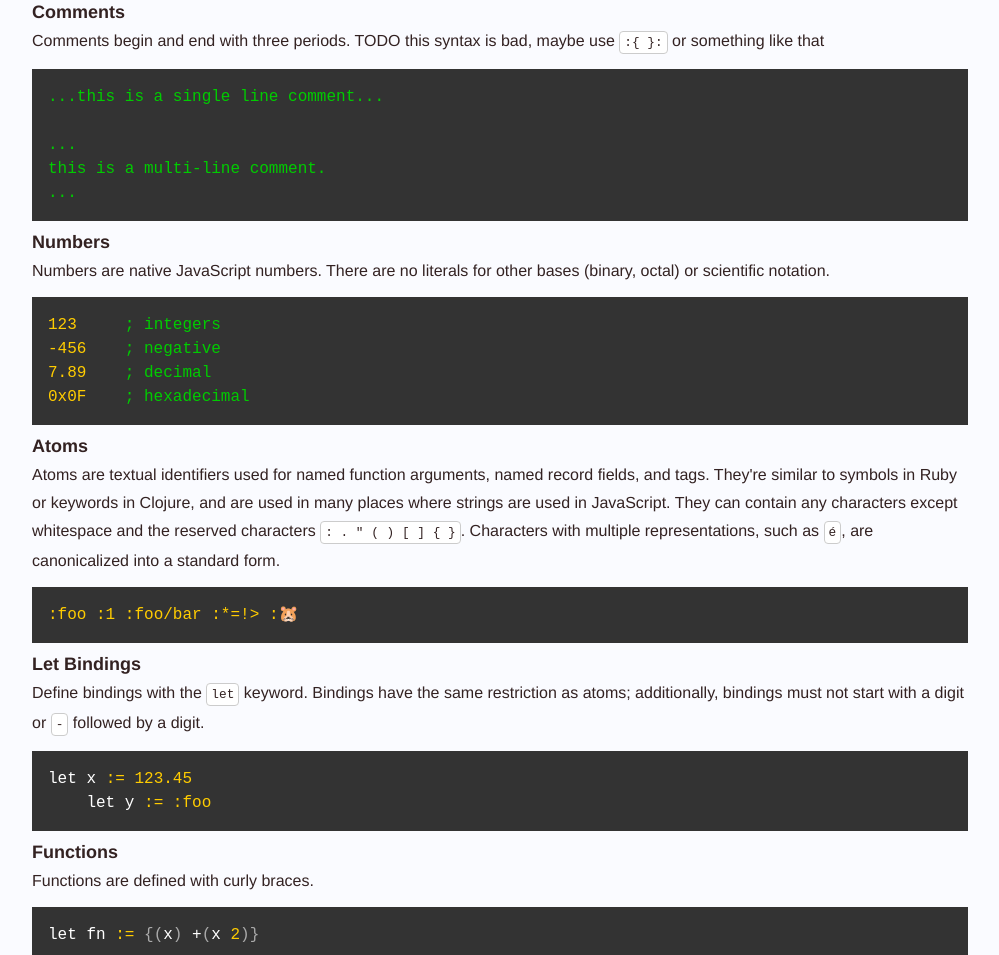
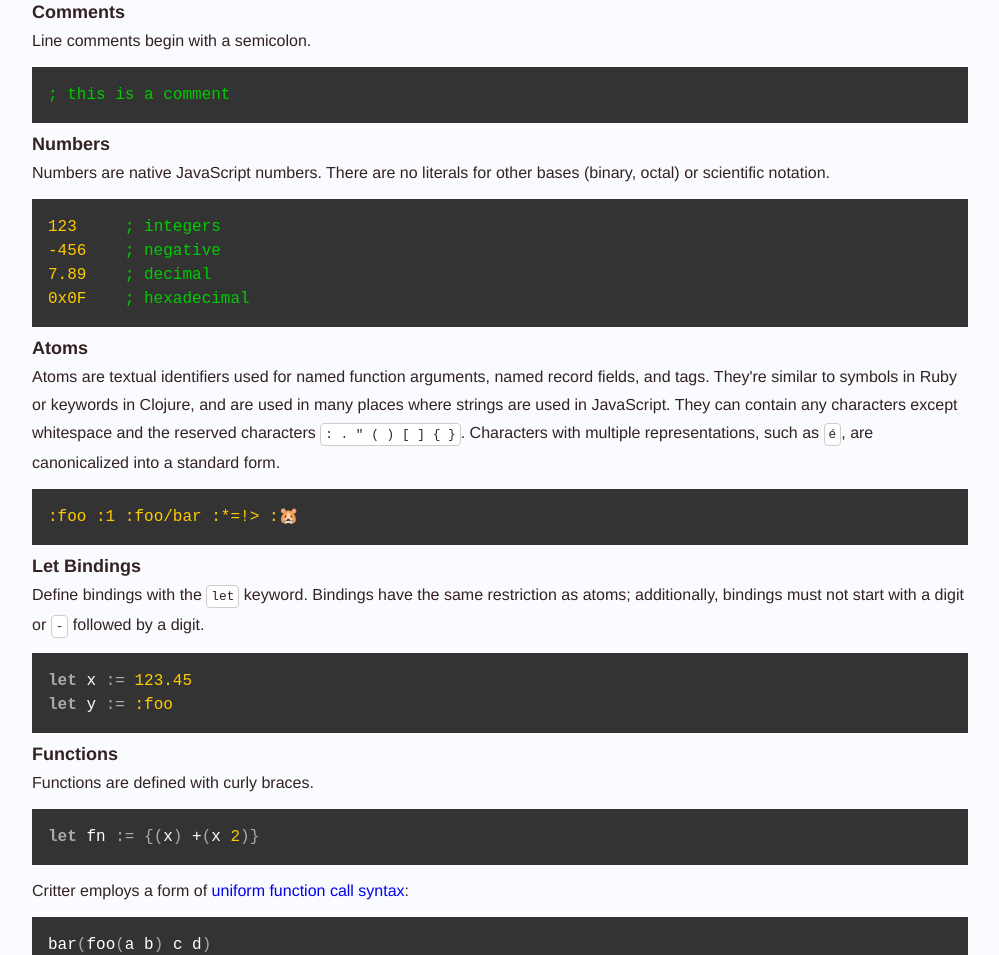
Before and after one commit to modernserf/critter-lang, a website: page docs/index.html in a window 1280 px wide. Shown: the part 1845-2800 px from the top of the page, without its empty margins (140-1139 px from the left). Drawn offline with Linux system fonts and the light colour scheme.

Commit message:
highlighter improvements

```diff
--- a/docs/highlighter.js
+++ b/docs/highlighter.js
@@ -13,21 +13,40 @@ function getHighlightedHTML (text) {
             return '<br/>';
         case 'field_name':
         case 'string':
-        case 'atom':
         case 'comment':
         case 'number':
+            return span(type, raw || value)
+        case 'atom':
+            // hack
+            if (raw === ':=') {
+                return raw
+            } else {
+                return span(type, raw)
+            }
         case 'identifier':
-            return span(type, raw || value)
+            // hack
+            if (['let','do', 'import', 'assert'].includes(value)) {
+                return span('keyword', value)
+            } else {
+                return span(type, value)
+            }
         default:
             return raw || value
         }
     }).join('');
 }
 
+function trimBlock(str) {
+    const indent = str.length - str.trimLeft().length;
+    if (indent === 0) { return str; }
+    const lines = str.split('\n').map((line) => line.substr(indent - 1));
+    return lines.join('\n').trim();
+}
+
 window.addEventListener('DOMContentLoaded', () => {
     const nodes = Array.from(document.querySelectorAll('[data-critter-lang]'))
     nodes.forEach((node) => {
-        const html = getHighlightedHTML(node.textContent.trim())
+        const html = getHighlightedHTML(trimBlock(node.textContent))
         node.innerHTML = html
     })
 })
--- a/docs/index.html
+++ b/docs/index.html
@@ -134,7 +134,6 @@ code {
     white-space: nowrap;
 }
 /* code example styles */
-pre,
 [data-critter-lang] {
    font-family: monospace;
    color: #aaa;
@@ -144,30 +143,27 @@ pre,
    margin-bottom: 12px;
    white-space: pre-wrap;
 }
-.keyword {
+.syntax-keyword {
     font-weight: bold;
 }
-.literal,
 .syntax-atom,
 .syntax-string,
 .syntax-number {
     color: #fc0;
 }
-.parameter,
 .syntax-field_name {
     color: #f80;
 }
-.comment,
 .syntax-comment {
     color: #0c0;
 }
-.identifier,
 .syntax-identifier {
     color: white;
 }
 </style>
 </head>
 <body>
+
 <header>
     <h1>Critter</h1>
     <p>
@@ -210,14 +206,11 @@ do dom:ready({
     </ol>
 </section>
 
-
 <section id="overview">
     <h2>What makes Critter different?</h2>
-
     <p>
         <strong>Critter isn't object-oriented.</strong> Not in the traditional sense, anyways. Critter has neither classes nor inheritance. There is no notion of <code>this</code> or <code>self</code>; there is no such thing as a "method", only "functions". However, Critter <em>does</em> have <strong>modules</strong> for organizing related functions, <strong>dot syntax</strong> to simulate method chaining, and <strong>processes</strong> for managing state changes and behavior.
     </p>
-
     <p>
         <strong>Critter will also disappoint functional programming purists.</strong> Critter features dynamic typing and permits mutation and other side effects. However, Critter promotes a functional style of programming:
     </p>
@@ -227,13 +220,11 @@ do dom:ready({
         <li>functions called for side effects are made explicit</li>
         <li>error &amp; null handling through variant types and pattern matching</li>
     </ul>
-
     <p>
         <strong>Critter discourages string manipulation.</strong> Like Ruby, Clojure, and Elixir, Critter uses an <code>:atom</code> type in many places where one would use strings in JavaScript. Atoms are much more restricted than strings: they cannot be created at runtime or generated by user input, cannot contain special characters or whitespace, and cannot be split, concatenated or otherwise parsed. But this makes them safer to work with and limits the amount of parsing your program needs to do:
 
         <blockquote class="twitter-tweet" data-lang="en"><p lang="en" dir="ltr">PSA: If a function accepts a string then it&#39;s a parser. Parsers are hard to get right and dangerous to get wrong. Write fewer of them.</p>&mdash; David R. MacIver (@DRMacIver) <a href="https://twitter.com/DRMacIver/status/862642573852258304">May 11, 2017</a></blockquote>
     </p>
-
     <p>
         <strong>Critter supports relational programming.</strong> Tables are a core data type in Critter and are used where arrays, maps and sets would be in other languages. In addition to the expected map/filter/reduce functions, tables also support complex queries, set operations (union, intersection), and joins. Furthermore, because tables are lazily evaluated, they can be defined in terms of rules and used for Prolog-esque logic programming.
     </p>
@@ -255,14 +246,10 @@ do dom:ready({
     </ol>
 
     <h3 id="basic-types--comments">Comments</h3>
-    <p>Comments begin and end with three periods. TODO this syntax is bad, maybe use <code>:{ }:</code> or something like that</p>
-    <pre>
-<span class="comment">...this is a single line comment...</span>
-
-<span class="comment">...
-this is a multi-line comment.
-...</span></pre>
-
+    <p>Line comments begin with a semicolon.</p>
+    <div data-critter-lang>
+        ; this is a comment
+    </div>
     <h3 id="basic-types--numbers">Numbers</h3>
     <p>
         Numbers are native JavaScript numbers. There are no literals for other bases (binary, octal) or scientific notation.
@@ -289,7 +276,6 @@ this is a multi-line comment.
     <div data-critter-lang>
         let x := 123.45
         let y := :foo
-
     </div>
 
     <h3 id="basic-types--functions">Functions</h3>
@@ -313,11 +299,9 @@ a.foo(b).bar(c d)
     <p>
         This also means that <strong>Critter does not have operators:</strong> mathematical operators are just regular functions, without operator precedence, character restrictions, or special syntax. They can be used prefix <code>+(1 2)</code> or infix <code>1.+(2)</code>.
     </p>
-
     <p>
         Functions can take named arguments. Named arguments must come after unnamed arguments. A function with all named arguments will fail when called infix.
     </p>
-
     <p>
         There is a shorthand syntax for pattern-matching functions by their arguments.
     </p>
@@ -341,7 +325,6 @@ apply([1 2 foo: 3] fn)
         fn(1 2 foo: 3)
     </div>
 
-
     <h3 id="basic-types--tables">Tables</h3>
 
     <h3 id="basic-types--buffers">Buffers &amp; Strings</h3>
@@ -355,7 +338,6 @@ fn(1 2 foo: 3)
     <p>
         Pattern matching: destructuring records, <code>match(value patterns)</code>.
     </p>
-
     <p>
         Instead of boolean true/false, Critter uses <code>[:ok value]</code> / <code>:nil</code> for logic. This means all logical functions can follow circuit-breaker patterns:
     </p>
@@ -390,9 +372,8 @@ let fn(a b) := {
             assert a.<(3)
             assert b.isa(:number)
             b.+(a)
-}</div>
-
-
+        }
+    </div>
 </section>
 
 <section>
@@ -411,7 +392,8 @@ let fn(a b) := {
     <h2 id="interop">JavaScript interop</h2>
 </section>
 
-
 <script async src="//platform.twitter.com/widgets.js" charset="utf-8"></script>
 <script type="text/javascript" src="highlighter.js"></script>
+
+</body>
 </html>
```
Also changed, not shown: src/highlighter.js (+22 -3 lines). Lines whose indentation alone changed are shown as unchanged.
